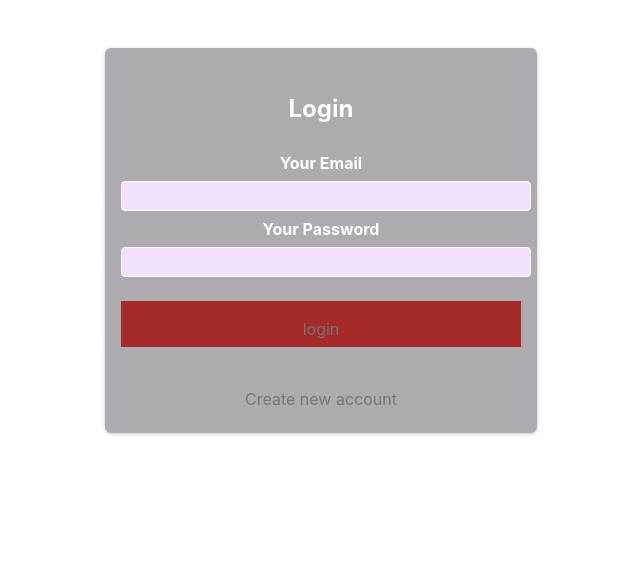
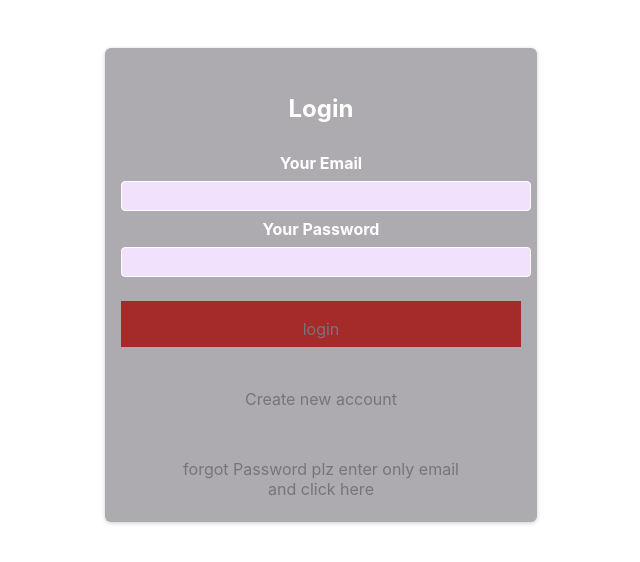
Before and after one commit to Ravi-Gosai/mail.box, a React (Create React App) app: page / in a window 1280 px wide. Shown: the top 562 px of the page, without its empty margins (319-959 px from the left). Built offline with nearby package versions, Linux system fonts and the light colour scheme.

Commit message:
password forgot done

```diff
--- a/src/Component/AuthForm.js
+++ b/src/Component/AuthForm.js
@@ -12,8 +12,7 @@ const AuthForm = () => {
   const inputPasswordRef = useRef();
   const inputConfirmPasswordRef = useRef();
 
-
-  const navigate = useNavigate()
+  const navigate = useNavigate();
   const authCtx = useContext(AuthContext);
   //   const history = useHistory()
   console.log(authCtx);
@@ -28,18 +27,16 @@ const AuthForm = () => {
     const enteredPassword = inputPasswordRef.current.value;
     setIsLoading(true);
 
-
     let url;
     if (isLogin) {
-        url =
+      url =
         "https://identitytoolkit.googleapis.com/v1/accounts:signInWithPassword?key=AIzaSyCur9xCsh35ycJRAqP2U3DynKEpK8MDbj8";
     } else {
-
-        const enteredConfirmPassword = inputConfirmPasswordRef.current.value;
-        if(enteredConfirmPassword !== enteredPassword){
-            setIsLoading(false)
-            return alert('password not match')
-        }
+      const enteredConfirmPassword = inputConfirmPasswordRef.current.value;
+      if (enteredConfirmPassword !== enteredPassword) {
+        setIsLoading(false);
+        return alert("password not match");
+      }
       url =
         "https://identitytoolkit.googleapis.com/v1/accounts:signUp?key=AIzaSyCur9xCsh35ycJRAqP2U3DynKEpK8MDbj8";
     }
@@ -78,11 +75,32 @@ const AuthForm = () => {
       .then((data) => {
         console.log(data);
         authCtx.login(data.idToken);
-        navigate('/welcome')
+        navigate("/welcome");
       })
       .catch((err) => {
         alert(err.message);
       });
+  };
+
+  const forgotPasswordHandler = () => {
+    const enteredEmail = inputEmailRef.current.value;
+    console.log(enteredEmail);
+    fetch(
+      "https://identitytoolkit.googleapis.com/v1/accounts:sendOobCode?key=AIzaSyCur9xCsh35ycJRAqP2U3DynKEpK8MDbj8",
+      {
+        method: "POST",
+        body: JSON.stringify({
+          requestType: "PASSWORD_RESET",
+          email: enteredEmail,
+        }),
+        headers: {
+          "Content-Type": "application/json",
+        },
+      }
+    ).then((res) => {
+      console.log(res);
+      alert('password reset link send to your email')
+    });
   };
 
   return (
@@ -144,7 +162,21 @@ const AuthForm = () => {
             {isLogin ? "Create new account" : "Login with existing account"}
           </button>
         </div>
+        {isLogin && (
+          <div className={classes.actions}>
+            <button
+              type="button"
+              className={classes.toggle}
+              onClick={forgotPasswordHandler}
+            >
+              forgot Password plz enter only email and click here
+            </button>
+
+
+          </div>
+        )}
       </form>
+
     </section>
   );
 };
```
